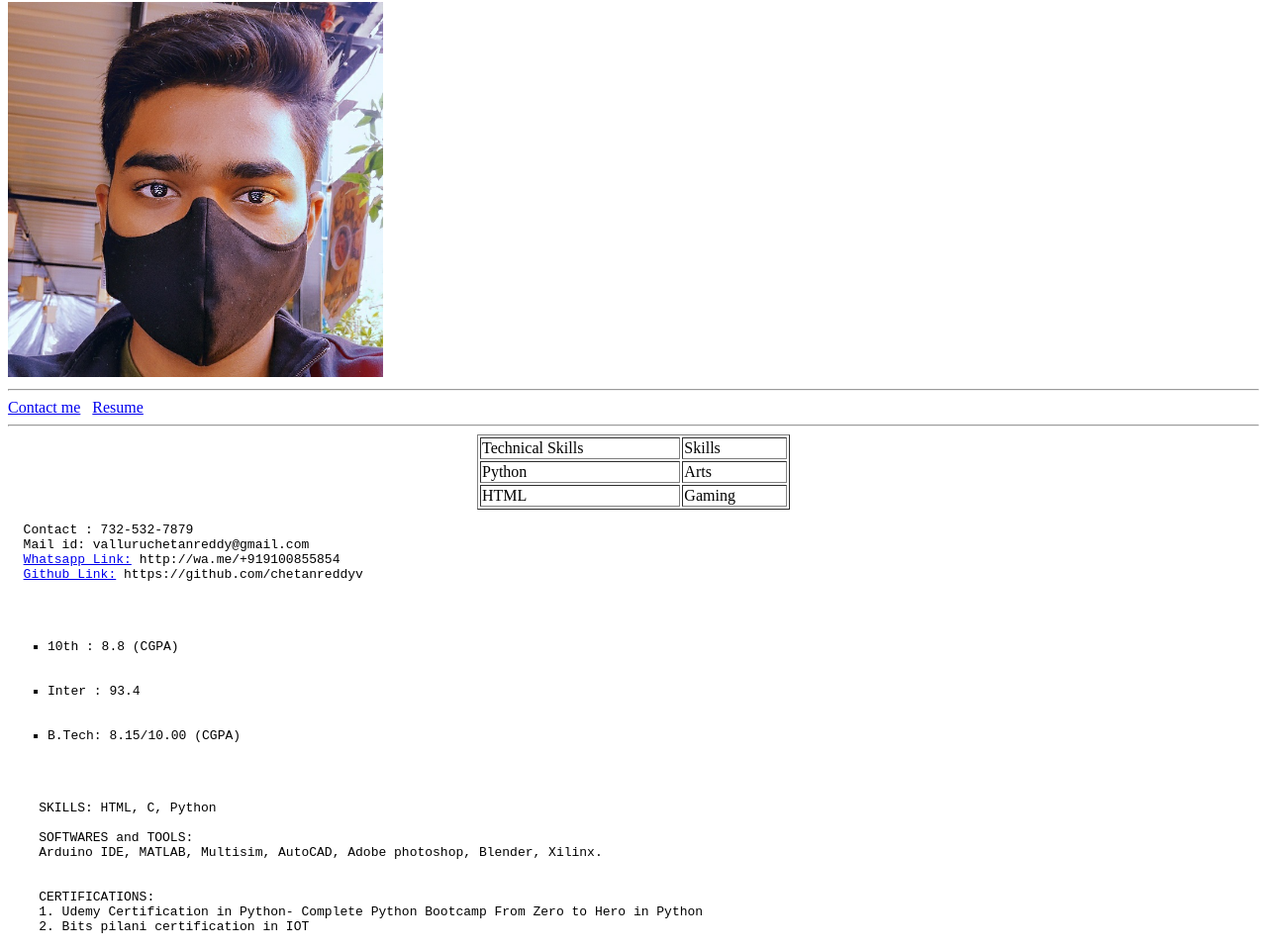
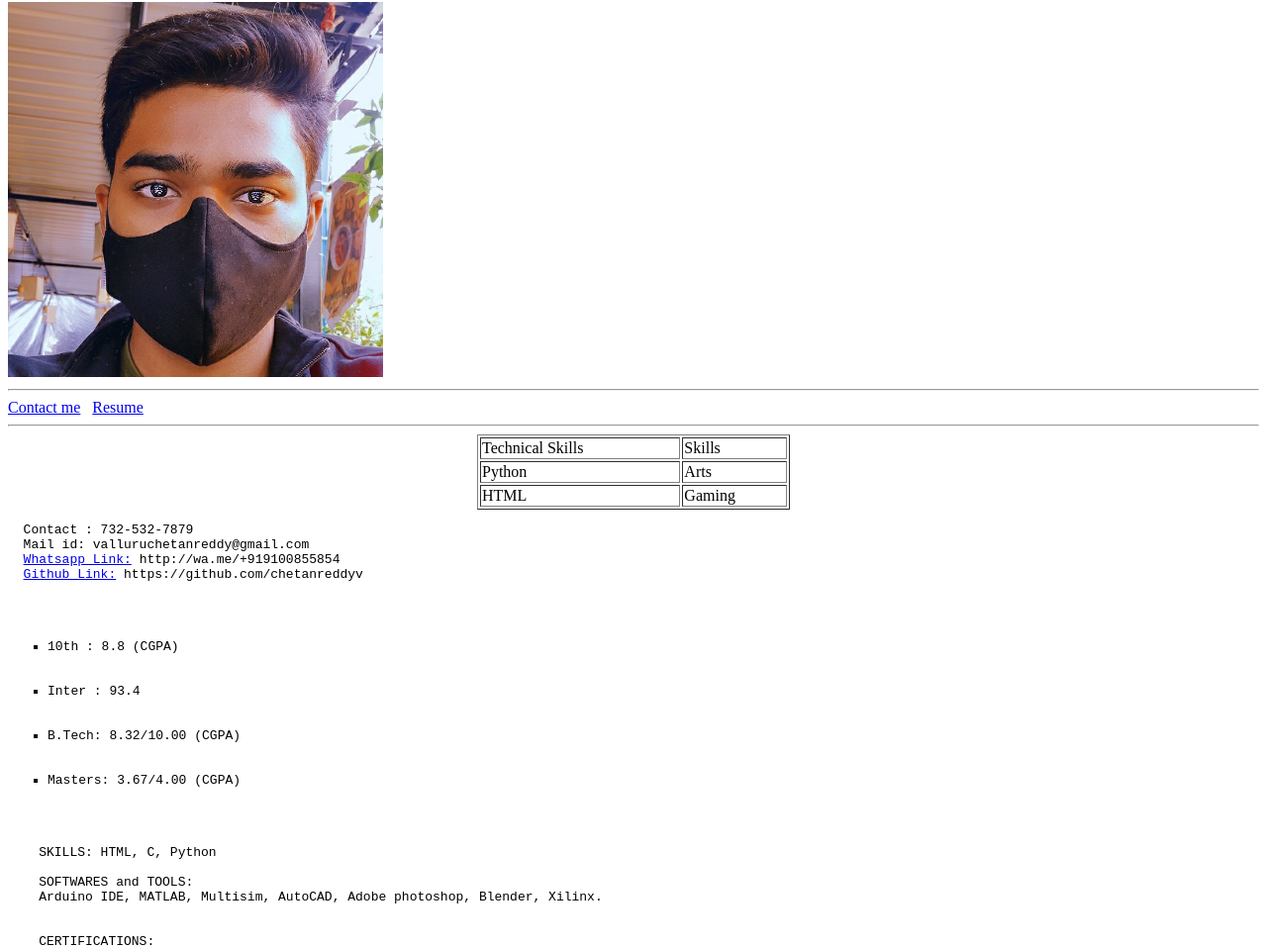
Before and after one commit to chetanreddyv/portfolio, a plain HTML site: page index.html in a window 1280 px wide. Shown: the part 78-1037 px from the top of the page at 99% size. Drawn offline with Linux system fonts and the light colour scheme.

Commit message:
Update index.html

```diff
--- a/index.html
+++ b/index.html
@@ -32,7 +32,8 @@
   <ul type='square'>
     <li>10th : 8.8 (CGPA)</li>
     <li>Inter : 93.4</li>
-    <li>B.Tech: 8.15/10.00 (CGPA)</li>
+    <li>B.Tech: 8.32/10.00 (CGPA)</li>
+    <li>Masters: 3.67/4.00 (CGPA)</li>
   </ul>
     SKILLS: HTML, C, Python
 
```
